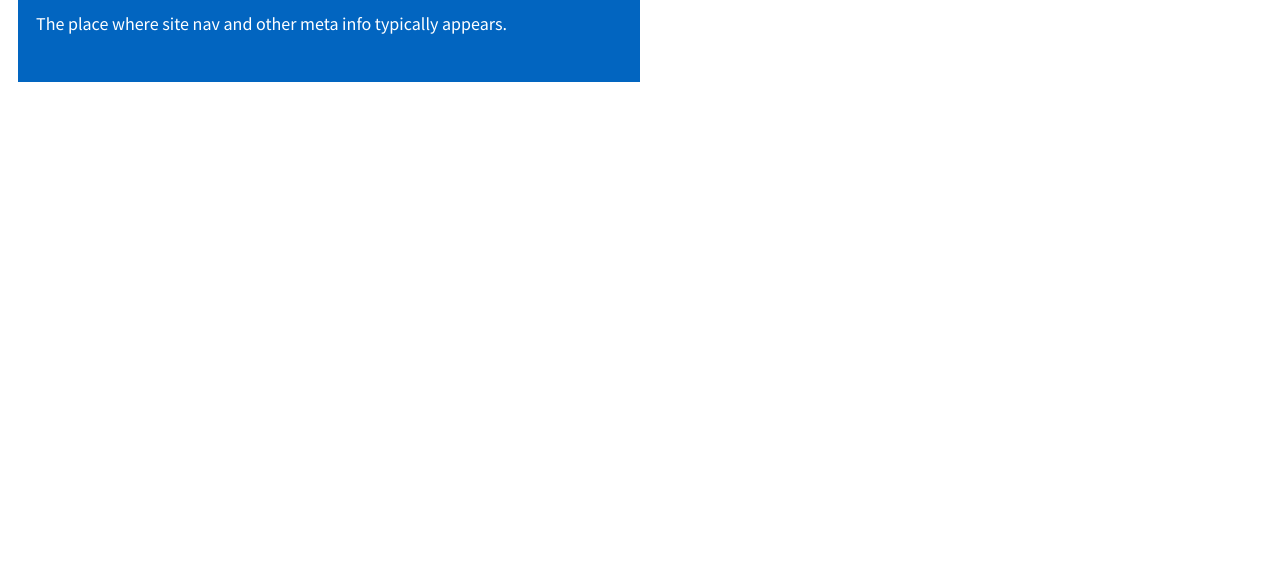
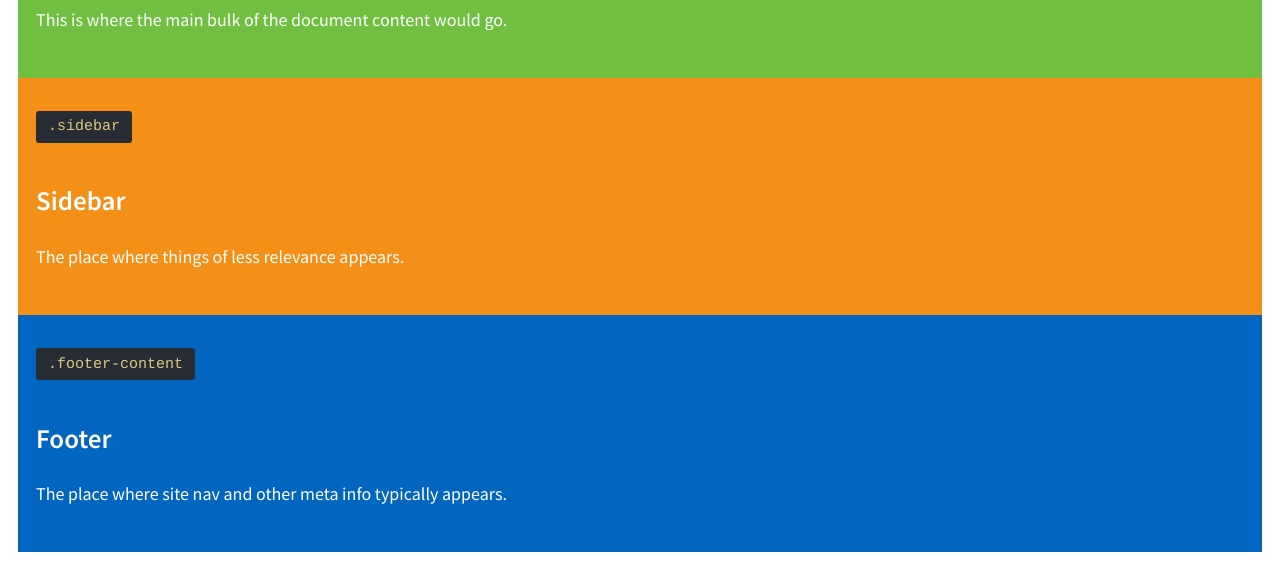
Before and after one commit to sheivaEdu/MMP240_S19, a plain HTML site: page wk9_CSS_Grids_Demo/css_grid_demo_start/index.html in a window 1280 px wide. Shown: the part 561-1131 px from the top of the page. Before the commit the page ends 898 px from the top, so only its background shows below. Drawn offline with Linux system fonts and the light colour scheme.

Commit message:
fixed text to start over

```diff
--- a/wk9_CSS_Grids_Demo/css_grid_demo_start/style-grid.css
+++ b/wk9_CSS_Grids_Demo/css_grid_demo_start/style-grid.css
@@ -1,6 +1,3 @@
 .site{
-   display: grid;
-   grid-template-columns: 1fr 1fr;
-   grid-template-rows: 150px auto 1fr 1fr;
-   /*weeeee!*/
+
 }
```
